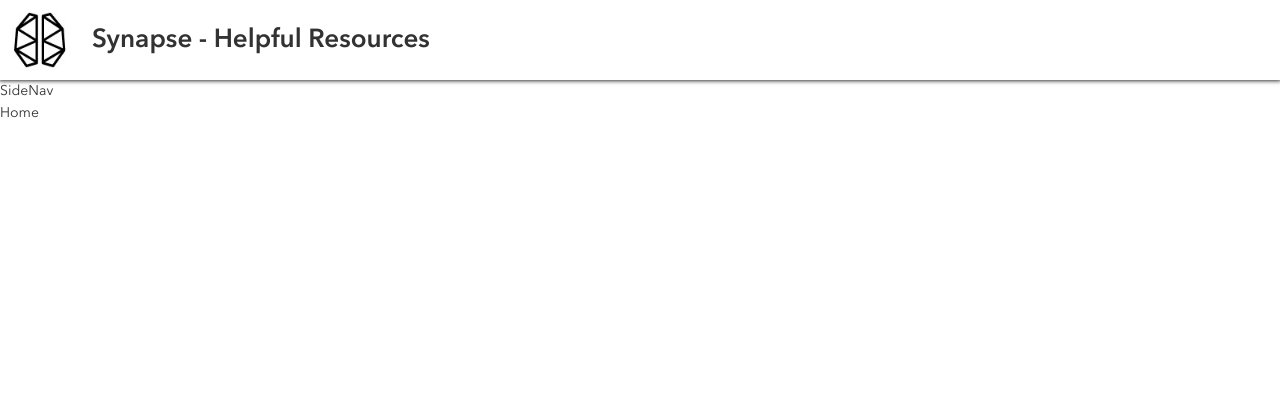
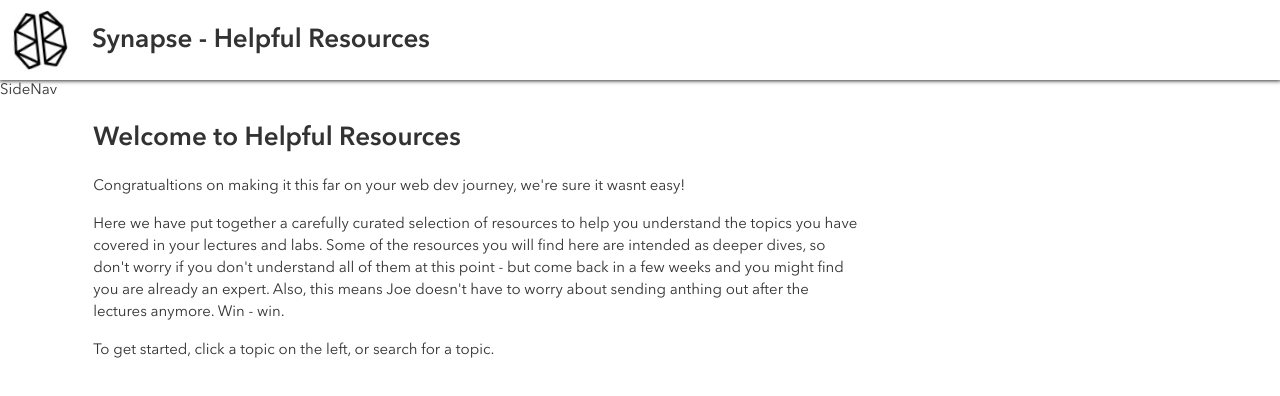
Before and after one commit to James-Bosley/helpful-resources, a React (Create React App) app: page / in a window 1280 px wide. Shown: the top 396 px of the page. Built offline with nearby package versions, Linux system fonts and the light colour scheme; no server answers.

Commit message:
Article and Homepage added.

```diff
--- a/src/App.jsx
+++ b/src/App.jsx
@@ -22,7 +22,7 @@ const App = () => {
   return (
     <>
       <Header />
-      <main>
+      <main className="main-container">
         <SideNav list={subjectList} />
         <Routes>
           <Route path="/" element={<Home />} />
--- a/src/app.scss
+++ b/src/app.scss
@@ -1 +1,7 @@
 @use "./styles/partials/" as *;
+
+.main-container {
+  @include flex;
+  max-width: 140rem;
+  margin: 0 auto;
+}
--- a/src/components/article/Article.jsx
+++ b/src/components/article/Article.jsx
@@ -1,6 +1,7 @@
 import { useCallback, useEffect, useState } from "react";
 import { getSingleArticle } from "../../util/api.mjs";
 import { useParams } from "react-router-dom";
+import TopicTable from "../topic-table/TopicTable";
 import "./article.scss";
 
 const Article = props => {
@@ -17,9 +18,15 @@ const Article = props => {
     getArticle(articleName);
   }, [getArticle, articleName]);
 
-  if (!article) return <h2>Loading...</h2>;
+  if (!article) return <h2 className="placeholder">Loading...</h2>;
 
-  return <div>{article.title}</div>;
+  return (
+    <article className="article">
+      <h2 className="article__title">{article.title}</h2>
+      <p className="article__intro">{article.introduction}</p>
+      <TopicTable topics={article.topics} />
+    </article>
+  );
 };
 
 export default Article;
--- a/src/components/header/header.scss
+++ b/src/components/header/header.scss
@@ -2,6 +2,18 @@
 
 .header {
   box-shadow: 0 0 4px 1px $primary-color-dark;
+
+  @keyframes pulse {
+    0% {
+      transform: scale(1) rotate(-10deg);
+    }
+    50% {
+      transform: scale(1.15) rotate(10deg);
+    }
+    100% {
+      transform: scale(1) rotate(-10deg);
+    }
+  }
 
   &__container {
     @include flex(initial, center);
@@ -12,11 +24,14 @@
   &__icon-container {
     height: 8rem;
     width: 8rem;
+    overflow: hidden;
   }
 
   &__icon {
     height: 100%;
     width: 100%;
+    border-radius: 50%;
+    animation: pulse infinite linear 5s;
   }
 
   &__title {
--- a/src/components/home/Home.jsx
+++ b/src/components/home/Home.jsx
@@ -1,6 +1,24 @@
 import "./home.scss";
 
 const Home = () => {
-  return <div>Home</div>;
+  return (
+    <section className="homepage">
+      <h2 className="homepage__title">Welcome to Helpful Resources</h2>
+      <p className="homepage__info">
+        Congratualtions on making it this far on your web dev journey, we're sure it wasnt easy!
+      </p>
+      <p className="homepage__info">
+        Here we have put together a carefully curated selection of resources to help you understand
+        the topics you have covered in your lectures and labs. Some of the resources you will find
+        here are intended as deeper dives, so don't worry if you don't understand all of them at
+        this point - but come back in a few weeks and you might find you are already an expert.
+        Also, this means Joe doesn't have to worry about sending anthing out after the lectures
+        anymore. Win - win.
+      </p>
+      <p className="homepage__info">
+        To get started, click a topic on the left, or search for a topic.
+      </p>
+    </section>
+  );
 };
 export default Home;
--- a/src/components/home/home.scss
+++ b/src/components/home/home.scss
@@ -0,0 +1,15 @@
+@use "../../styles/partials/" as *;
+
+.homepage {
+  margin: 3.6rem;
+  width: 60%;
+
+  &__title {
+    @include page-header;
+    margin-bottom: 1.6rem;
+  }
+
+  &__info {
+    margin-bottom: 1.6rem;
+  }
+}
--- a/src/styles/partials/_typeface.scss
+++ b/src/styles/partials/_typeface.scss
@@ -83,7 +83,7 @@ $primary-font: "Avenir Next", "Verdana", sans-serif;
   line-height: 1.8rem;
 
   @include media-tablet {
-    font-size: 1.4rem;
+    font-size: 1.5rem;
     line-height: 2.2rem;
   }
 }
```
